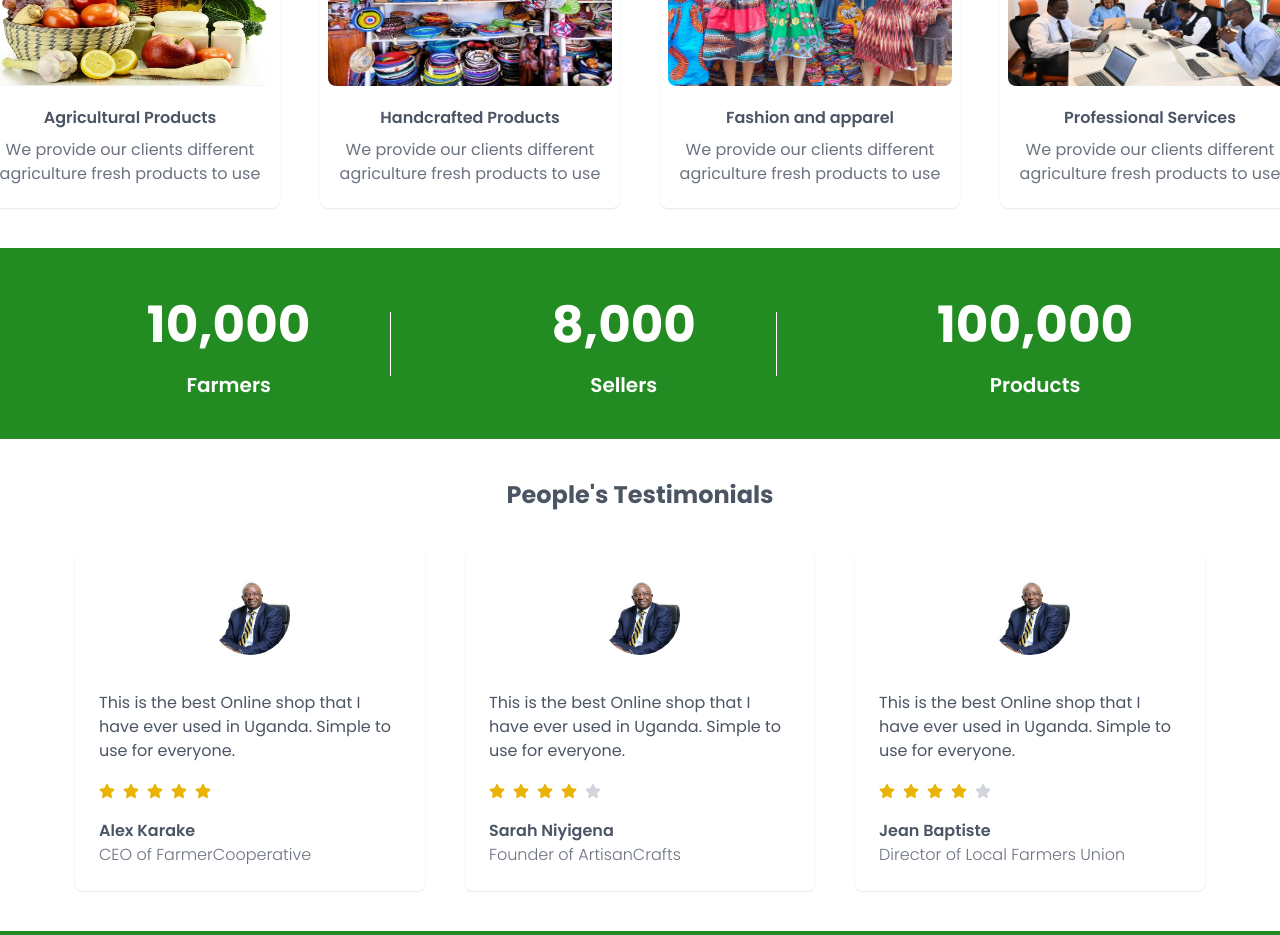
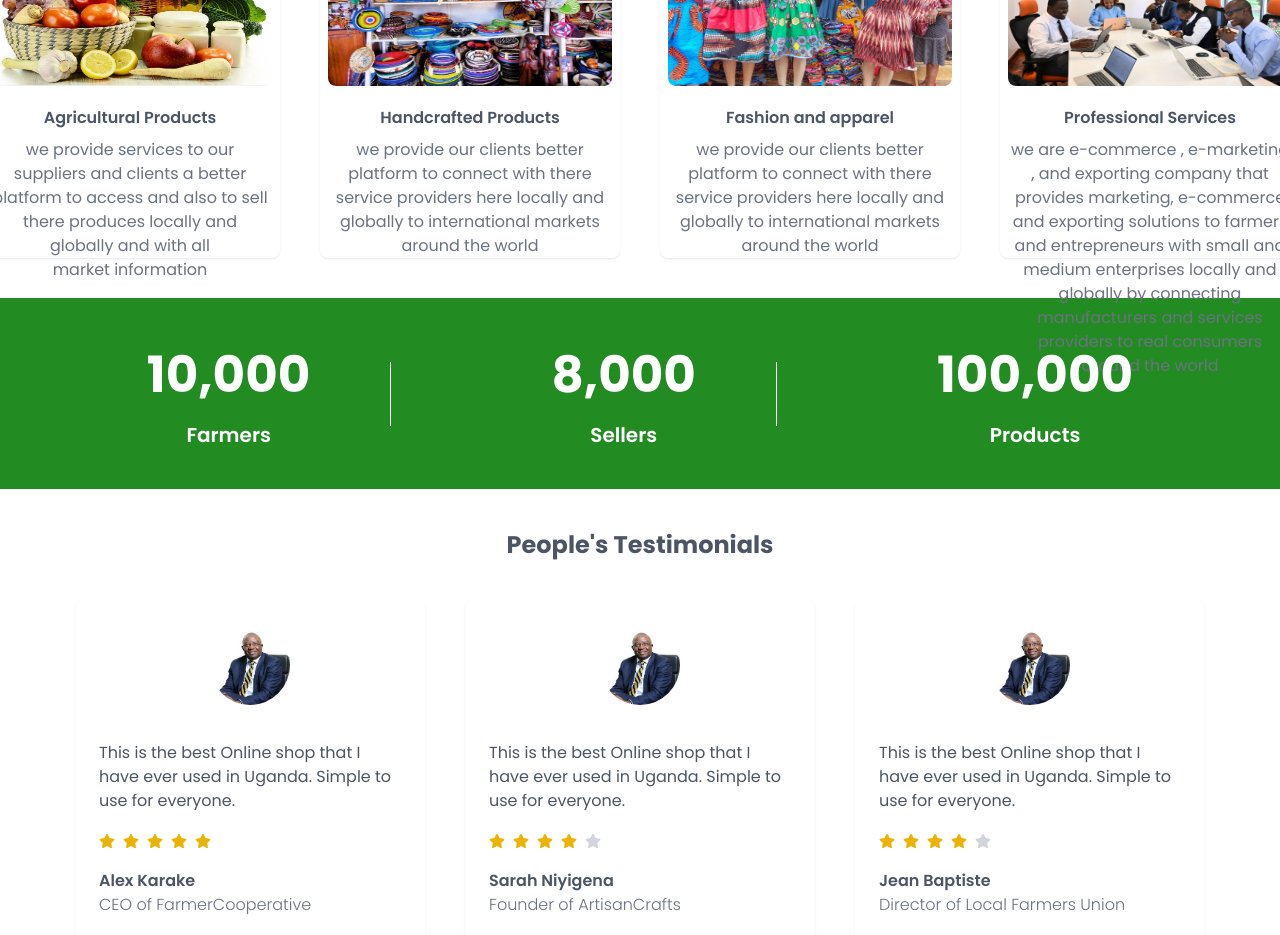
Before and after one commit to aine1100/MadeInUgandaLtd, a React (Vite) app: page / in a window 1280 px wide. Shown: the part 1440-2375 px from the top of the page. Built offline with nearby package versions, Linux system fonts and the light colour scheme.

Commit message:
Update ourProducts

```diff
--- a/src/components/ourProducts.tsx
+++ b/src/components/ourProducts.tsx
@@ -3,21 +3,21 @@ export default function OurProducts() {
         {
             image:"/agr.webp",
             title:"Agricultural Products",
-            desc:"We provide our clients different agriculture fresh products to use"
+            desc:"we provide services to our suppliers and clients  a better platform to access and also to sell there produces locally and globally and with all market information"
         },
         {
             image:"/uganda.jpg",
             title:"Handcrafted Products",
-            desc:"We provide our clients different agriculture fresh products to use"
+            desc:"we provide our clients better platform to connect with there service providers  here locally and globally to international markets around the world"
         }, {
             image:"/fashion.jpg",
             title:"Fashion and apparel",
-            desc:"We provide our clients different agriculture fresh products to use"
+            desc:"we provide our clients better platform to connect with there service providers  here locally and globally to international markets around the world"
         },
         {
             image:"/pro.jpg",
             title:"Professional Services",
-            desc:"We provide our clients different agriculture fresh products to use"
+            desc:" we are e-commerce , e-marketing , and exporting company that provides  marketing, e-commerce and exporting solutions to farmers and entrepreneurs with small and medium enterprises locally and globally by connecting manufacturers and services providers to real consumers around the world"
         }
     ]
     return (
@@ -25,7 +25,7 @@ export default function OurProducts() {
             <h1 className="text-2xl font-bold text-gray-600">Our Products</h1>
             <div className="flex gap-10 items-center justify-center">
             {products.map((item, index) => (
-                        <div key={index} className="flex flex-col gap-5 w-[300px] h-[300px] shadow-sm shadow-gray-200 rounded-lg p-2">
+                        <div key={index} className="flex flex-col gap-5 w-[300px] h-[350px] shadow-sm shadow-gray-200 rounded-lg p-2">
                             <img src={item.image} alt="" className="w-full h-[170px] rounded-lg" />
                             <div className="flex flex-col gap-2  items-center justify-center">
                             <p className="text-gray-600 text-center font-semibold ">{item.title}</p>
```
